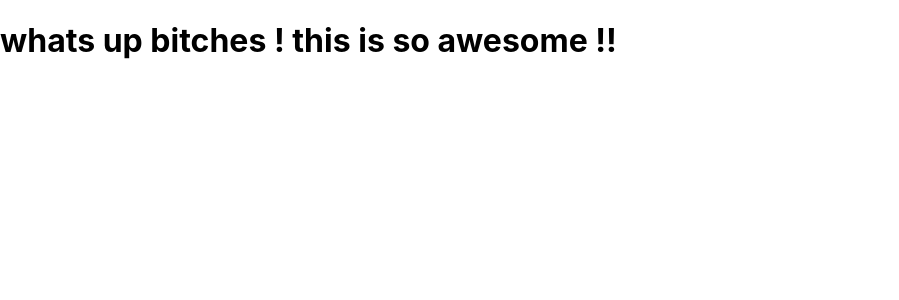
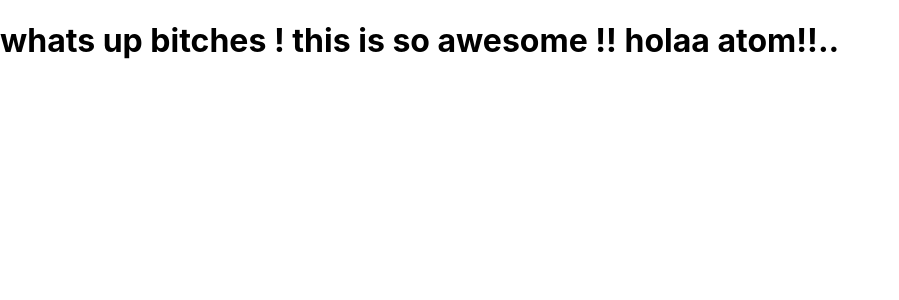
Before and after one commit to barotdhrumil21/git, a React (Create React App) app: page / in a window 1280 px wide. Shown: the top 300 px of the page, without its empty margins (0-899 px from the left). Built offline with nearby package versions, Linux system fonts and the light colour scheme.

Commit message:
atom test

```diff
--- a/src/App.js
+++ b/src/App.js
@@ -5,7 +5,7 @@ import './App.css';
 class App extends Component {
   render() {
     return (
-      <h1> whats up bitches ! this is so awesome !!  </h1>
+      <h1> whats up bitches ! this is so awesome !! holaa atom!!..   </h1>
     );
   }
 }
```
